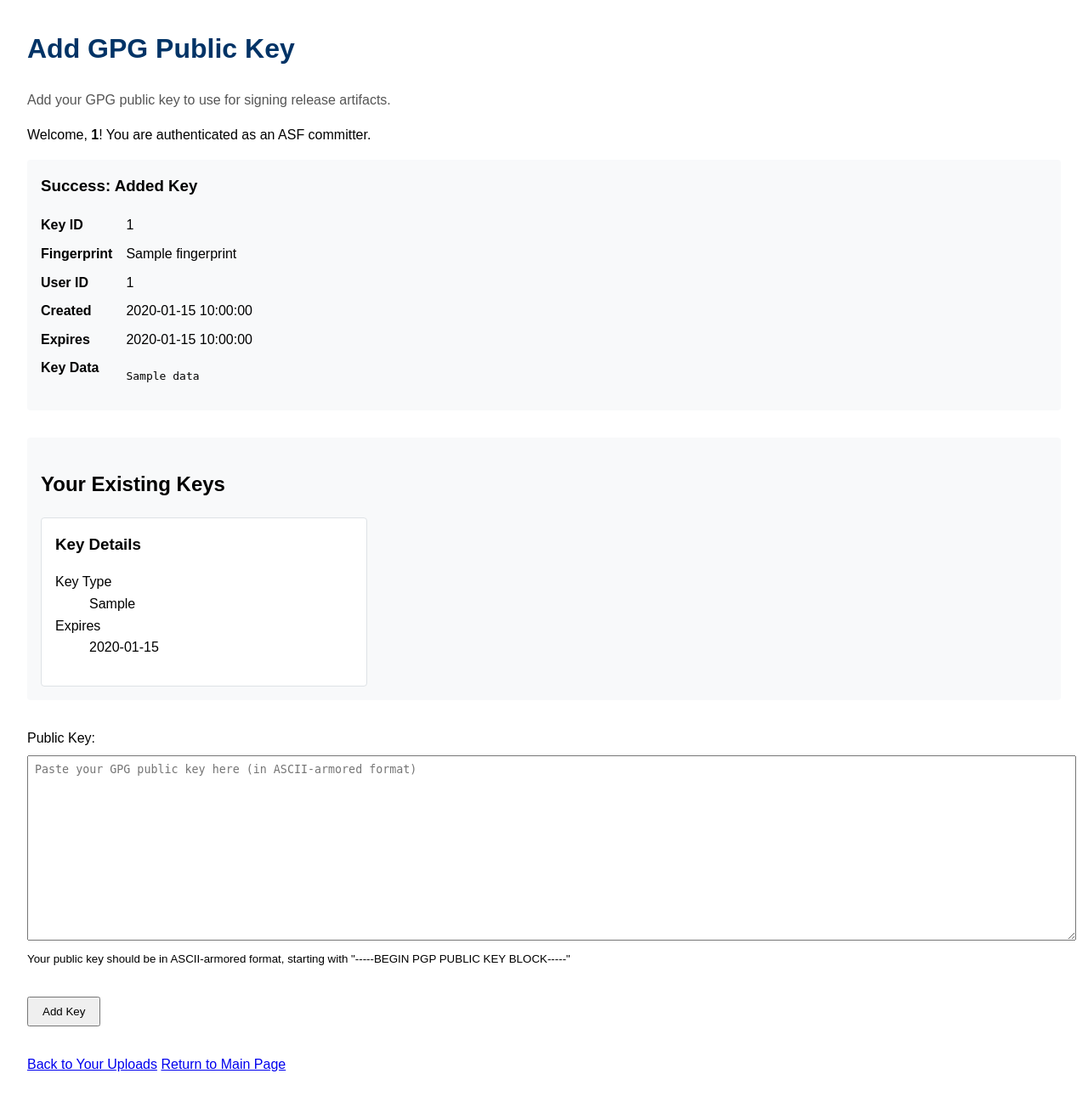
After one commit to apache/tooling-trusted-release, a Python web app: template atr/templates/user-keys-add.html in a window 1280 px wide. The commit adds this page. Shown: the whole page at 85% size. Run offline with Jinja, Linux system fonts and the light colour scheme; the template is opened without the code that fills it: most values are stand-ins (such as "Sample title", 1, 10 or a date in 2020).

Commit message:
Add pages for user key management

```diff
--- /dev/null
+++ b/atr/templates/user-keys-add.html
@@ -0,0 +1,222 @@
+<!DOCTYPE html>
+<html lang="en">
+  <head>
+    <meta charset="utf-8" />
+    <meta name="viewport" content="width=device-width,initial-scale=1.0" />
+    <meta name="description" content="Add a GPG public key to your account." />
+    <title>ATR | Add GPG Key</title>
+    <link rel="stylesheet" href="{{ url_for('static', filename='root.css') }}" />
+    <style>
+        .form-group {
+            margin-bottom: 1rem;
+        }
+
+        .form-group label {
+            display: block;
+            margin-bottom: 0.5rem;
+        }
+
+        .error-message {
+            color: #dc3545;
+            margin-top: 0.25rem;
+        }
+
+        input,
+        textarea {
+            font-family: monospace;
+            padding: 0.5rem;
+        }
+
+        textarea {
+            width: 100%;
+            min-height: 200px;
+        }
+
+        .key-info {
+            margin-top: 1rem;
+            padding: 1rem;
+            background: #f8f9fa;
+            border-radius: 4px;
+        }
+
+        .key-info h3 {
+            margin-top: 0;
+        }
+
+        .key-info dl {
+            margin: 0;
+            display: grid;
+            grid-template-columns: auto 1fr;
+            gap: 0.5rem 1rem;
+        }
+
+        .key-info dt {
+            font-weight: bold;
+        }
+
+        .key-info dd {
+            margin: 0;
+        }
+
+        button {
+            margin-top: 1rem;
+            padding: 0.5rem 1rem;
+        }
+
+        .navigation {
+            margin-top: 2rem;
+        }
+
+        .success-message {
+            color: #28a745;
+            margin: 1rem 0;
+            padding: 1rem;
+            background: #d4edda;
+            border-radius: 4px;
+        }
+
+        .existing-keys {
+            margin: 2rem 0;
+            padding: 1rem;
+            background: #f8f9fa;
+            border-radius: 4px;
+        }
+
+        .keys-grid {
+            display: grid;
+            grid-template-columns: repeat(auto-fill, minmax(300px, 1fr));
+            gap: 1rem;
+            margin-top: 1rem;
+        }
+
+        .key-card {
+            padding: 1rem;
+            background: white;
+            border: 1px solid #dee2e6;
+            border-radius: 4px;
+        }
+
+        .key-card h3 {
+            margin-top: 0;
+            margin-bottom: 1rem;
+        }
+
+        .delete-key-form {
+            margin-top: 1rem;
+        }
+
+        .delete-button {
+            background: #dc3545;
+            color: white;
+            border: none;
+            padding: 0.5rem 1rem;
+            border-radius: 4px;
+            cursor: pointer;
+        }
+
+        .delete-button:hover {
+            background: #c82333;
+        }
+    </style>
+  </head>
+  <body>
+    <h1>Add GPG Public Key</h1>
+    <p class="intro">Add your GPG public key to use for signing release artifacts.</p>
+
+    <div class="user-info">
+      <p>
+        Welcome, <strong>{{ asf_id }}</strong>! You are authenticated as an ASF committer.
+      </p>
+    </div>
+
+    {% if key_info %}
+      <div class="key-info">
+        <h3>Success: Added Key</h3>
+        <dl>
+          <dt>Key ID</dt>
+          <dd>
+            {{ key_info.key_id }}
+          </dd>
+          <dt>Fingerprint</dt>
+          <dd>
+            {{ key_info.fingerprint }}
+          </dd>
+          <dt>User ID</dt>
+          <dd>
+            {{ key_info.user_id }}
+          </dd>
+          <dt>Created</dt>
+          <dd>
+            {{ key_info.creation_date }}
+          </dd>
+          <dt>Expires</dt>
+          <dd>
+            {{ key_info.expiration_date or 'Never' }}
+          </dd>
+          <dt>Key Data</dt>
+          <dd>
+            <pre>{{ key_info.data }}</pre>
+          </dd>
+        </dl>
+      </div>
+    {% endif %}
+
+    {% if error %}
+      <div class="error-message">
+        <h2>Error: Did Not Add Key</h2>
+        <p>{{ error }}</p>
+      </div>
+    {% endif %}
+
+    {% if success %}
+      <div class="success-message">
+        <h2>Success</h2>
+        <p>{{ success }}</p>
+      </div>
+    {% endif %}
+
+    {% if user_keys %}
+      <div class="existing-keys">
+        <h2>Your Existing Keys</h2>
+        <div class="keys-grid">
+          {% for key in user_keys %}
+            <div class="key-card">
+              <h3>Key Details</h3>
+              <dl>
+                <dt>Key Type</dt>
+                <dd>
+                  {{ key.key_type }}
+                </dd>
+                <dt>Expires</dt>
+                <dd>
+                  {{ key.expiration.strftime("%Y-%m-%d %H:%M:%S") if key.expiration else 'Never' }}
+                </dd>
+              </dl>
+            </div>
+          {% endfor %}
+        </div>
+      </div>
+    {% endif %}
+
+    <form method="post">
+      <div class="form-group">
+        <label for="public_key">Public Key:</label>
+        <textarea id="public_key"
+                  name="public_key"
+                  required
+                  placeholder="Paste your GPG public key here (in ASCII-armored format)"
+                  aria-describedby="key-help"></textarea>
+        <small id="key-help">
+          Your public key should be in ASCII-armored format, starting with "-----BEGIN PGP PUBLIC KEY BLOCK-----"
+        </small>
+      </div>
+
+      <button type="submit">Add Key</button>
+    </form>
+
+    <div class="navigation">
+      <a href="{{ url_for('root_user_uploads') }}">Back to Your Uploads</a>
+      <a href="{{ url_for('root_pages') }}">Return to Main Page</a>
+    </div>
+  </body>
+</html>
--- a/pyproject.toml
+++ b/pyproject.toml
@@ -14,6 +14,7 @@ dependencies = [
   "cryptography~=44.0",
   "httpx~=0.27",
   "hypercorn~=0.17",
+  "python-gnupg~=0.5",
   "sqlmodel~=0.0",
 ]
 
@@ -44,6 +45,7 @@ asfquart = { path = "./asfquart", develop = true }
 cryptography = "~=44.0"
 httpx = "~=0.27"
 hypercorn = "~=0.17"
+python-gnupg = "~=0.5"
 sqlmodel = "~=0.0"
 
 [tool.pyright]
```
Also changed, not shown: atr/routes.py (+153 -2 lines), atr/templates/pages.html (+33 -0 lines), 3 other files.
